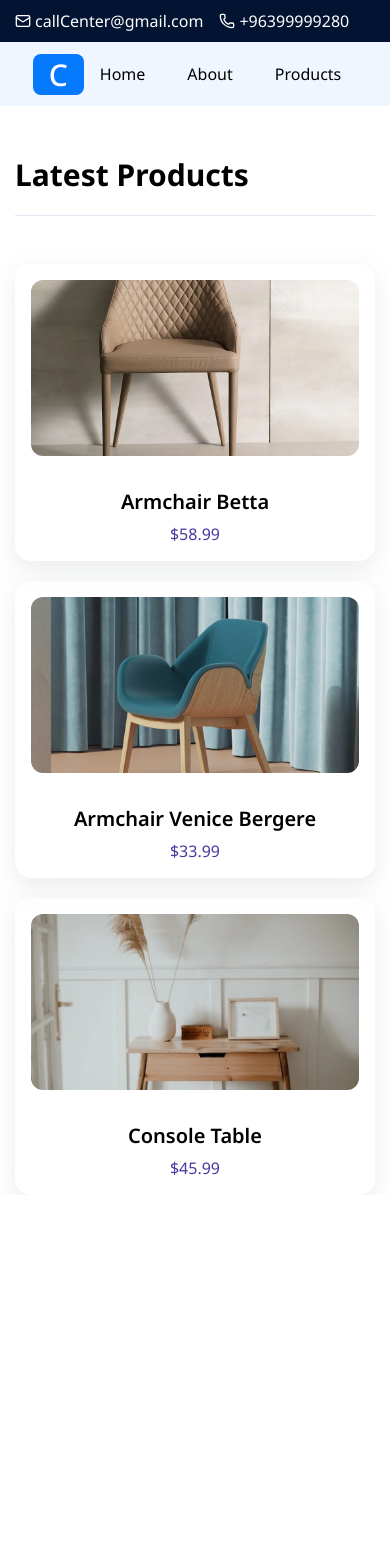
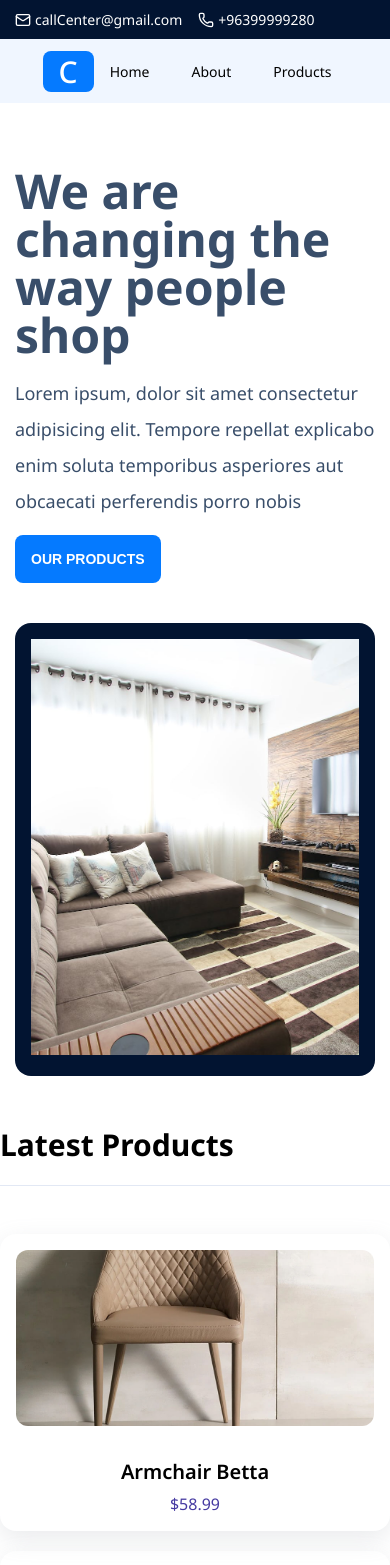
Before and after one commit to solaf10/e-commerceVue, a Vue app: page / in a window 390 px wide. Shown: the top 1565 px of the page. Before the commit the page ends 1195 px from the top, so only its background shows below. Built offline with nearby package versions, Linux system fonts and the light colour scheme.

Commit message:
f/heroSection

```diff
--- /dev/null
+++ b/src/components/HeroSec.vue
@@ -0,0 +1,89 @@
+<template>
+  <section class="hero">
+    <div class="container">
+      <div className="content">
+        <h1>We are changing the way people shop</h1>
+        <p>
+          Lorem ipsum, dolor sit amet consectetur adipisicing elit. Tempore repellat explicabo enim
+          soluta temporibus asperiores aut obcaecati perferendis porro nobis
+        </p>
+        <button class="btn" @click="console.log(12)">Our Products</button>
+      </div>
+      <div class="image">
+        <img src="/public/images/products/hero.webp" alt="" />
+      </div>
+    </div>
+  </section>
+</template>
+<script>
+export default {
+  name: 'HeroSec',
+}
+</script>
+
+<style>
+.hero .container {
+  min-height: calc(100vh - var(--header-height));
+  display: flex;
+  align-items: center;
+  gap: 40px;
+  color: var(--font-color-bright);
+  .image {
+    width: 50%;
+    padding: 16px;
+    border-radius: 16px;
+    background-color: var(--main-bg-bright);
+    img {
+      width: 100%;
+      height: 416px;
+      object-fit: cover;
+    }
+  }
+  .content {
+    width: 50%;
+    text-align: left;
+    display: flex;
+    flex-direction: column;
+    align-items: start;
+    justify-content: space-evenly;
+    h1 {
+      font-size: 60px;
+      line-height: 1;
+      font-weight: 700;
+      margin-bottom: 16px;
+    }
+    p {
+      line-height: 2;
+      font-size: 18px;
+    }
+    .btn {
+      width: fit-content;
+      font-size: 14px;
+      transition: 0.3s;
+      margin-top: 16px;
+    }
+    .btn:active {
+      transform: scale(0.9);
+    }
+  }
+}
+@media (max-width: 992px) {
+  .hero .container {
+    padding-top: 64px;
+    flex-wrap: wrap;
+    .content,
+    .image {
+      width: 100%;
+    }
+  }
+}
+@media (max-width: 500px) {
+  .hero .container {
+    .content {
+      h1 {
+        font-size: 48px;
+      }
+    }
+  }
+}
+</style>
--- /dev/null
+++ b/src/components/LatestProducts.vue
@@ -0,0 +1,55 @@
+<template>
+  <section class="latest-products">
+    <div class="container">
+      <h2 className="main-title">Latest Products</h2>
+      <div class="cards">
+        <ProductCard
+          v-for="product in products.slice(0, 3)"
+          :key="product.id"
+          :image="product.image"
+          :title="product.title"
+          :price="product.price"
+        />
+      </div>
+    </div>
+  </section>
+</template>
+<script>
+import ProductCard from '@/components/ProductCard.vue'
+import { products } from '@/data/products'
+export default {
+  name: 'LatestProducts',
+  data() {
+    return {
+      products,
+    }
+  },
+  components: { ProductCard },
+}
+</script>
+<style scoped>
+.latest-products .container {
+  padding: 3rem 0px;
+  .main-title {
+    margin-bottom: 3rem;
+  }
+  h2.main-title {
+    padding-bottom: 1.25rem;
+    text-align: left;
+    font-size: 30px;
+    border-bottom: 1px solid #e2e8f4;
+  }
+  .cards {
+    display: grid;
+    grid-template-columns: repeat(auto-fill, minmax(300px, 1fr));
+    gap: 20px;
+  }
+}
+@media (max-width: 400px) {
+  .latest-products .container {
+    .cards {
+      grid-template-columns: unset;
+    }
+  }
+}
+</style>
--- a/src/components/PageHeader.vue
+++ b/src/components/PageHeader.vue
@@ -42,4 +42,9 @@ header {
     }
   }
 }
+@media (max-width: 400px) {
+  header .contact p {
+    font-size: 14px;
+  }
+}
 </style>
--- a/src/components/PageNav.vue
+++ b/src/components/PageNav.vue
@@ -75,4 +75,9 @@ nav {
     background-color: var(--main-color-bright);
   }
 }
+@media (max-width: 400px) {
+  nav .container .links .link {
+    font-size: 14px;
+  }
+}
 </style>
--- a/src/components/ProductCard.vue
+++ b/src/components/ProductCard.vue
@@ -21,37 +21,38 @@ export default {
   cursor: pointer;
   transition: 0.3s;
   box-shadow: rgba(149, 157, 165, 0.2) 0px 8px 24px;
-}
-.card:hover {
-  box-shadow: rgba(100, 100, 111, 0.2) 0px 7px 29px 0px;
-}
-.card .image {
+  .image {
     padding: 1rem 1rem 0px;
     height: 12rem;
-}
-.card img {
+    img {
       width: 100%;
       height: 100%;
       border-radius: 0.75rem;
       object-fit: cover;
     }
-.card .content {
+  }
+  .content {
     display: flex;
     flex-direction: column;
     gap: 0.5rem;
     padding: 2rem 2rem 0px;
     text-align: center;
-}
-.card .content h4 {
+    h4 {
       font-size: 1.25rem;
       font-weight: 600;
       color: inherit;
     }
-.card .content .price {
+    .price {
       color: #463aa1;
       text-align: center;
       margin-bottom: 16px;
     }
+  }
+}
+.card:hover {
+  box-shadow: rgba(100, 100, 111, 0.2) 0px 7px 29px 0px;
+}
+
 .linear-layout .card {
   display: flex;
   flex-direction: row;
--- a/src/views/AboutPage.vue
+++ b/src/views/AboutPage.vue
@@ -21,26 +21,27 @@
   justify-content: center;
   align-items: center;
   color: var(--font-color-bright);
-}
-.about h2 {
+  h2 {
     margin-bottom: 1.5rem;
     font-size: 60px;
     font-weight: 700;
     gap: 20px;
     text-align: center;
-}
-.about h2 span {
+    span {
       font-size: 36px;
       padding: 1rem 1.5rem;
       border-radius: 20px;
       color: white;
       background-color: var(--main-color-bright);
     }
-.about p {
+  }
+  p {
     text-align: center;
     line-height: 2rem;
     font-size: 18px;
   }
+}
+
 @media (min-width: 992px) {
   .about .container {
     width: 50%;
--- a/src/views/HomePage.vue
+++ b/src/views/HomePage.vue
@@ -1,47 +1,11 @@
 <template>
-  <div class="latest-products">
-    <div class="container">
-      <h2 className="main-title">Latest Products</h2>
-      <div class="cards">
-        <ProductCard
-          v-for="product in products.slice(0, 3)"
-          :key="product.id"
-          :image="product.image"
-          :title="product.title"
-          :price="product.price"
-        />
-      </div>
-    </div>
-  </div>
+  <hero-sec />
+  <latest-products />
 </template>
 <script>
-import ProductCard from '@/components/ProductCard.vue'
-import { products } from '@/data/products'
+import HeroSec from '@/components/HeroSec.vue'
+import LatestProducts from '@/components/LatestProducts.vue'
 export default {
-  data() {
-    return {
-      products,
-    }
-  },
-  components: { ProductCard },
+  components: { HeroSec, LatestProducts },
 }
 </script>
-<style scoped>
-.latest-products {
-  padding-top: 3rem;
-  .main-title {
-    margin-bottom: 3rem;
-  }
-  h2.main-title {
-    padding-bottom: 1.25rem;
-    text-align: left;
-    font-size: 30px;
-    border-bottom: 1px solid #e2e8f4;
-  }
-  .cards {
-    display: grid;
-    grid-template-columns: repeat(auto-fill, minmax(300px, 1fr));
-    gap: 20px;
-  }
-}
-</style>
```
Also changed, not shown: public/images/products/hero-sec.webp (added), public/images/products/hero.webp (added). Lines whose indentation alone changed are shown as unchanged.
